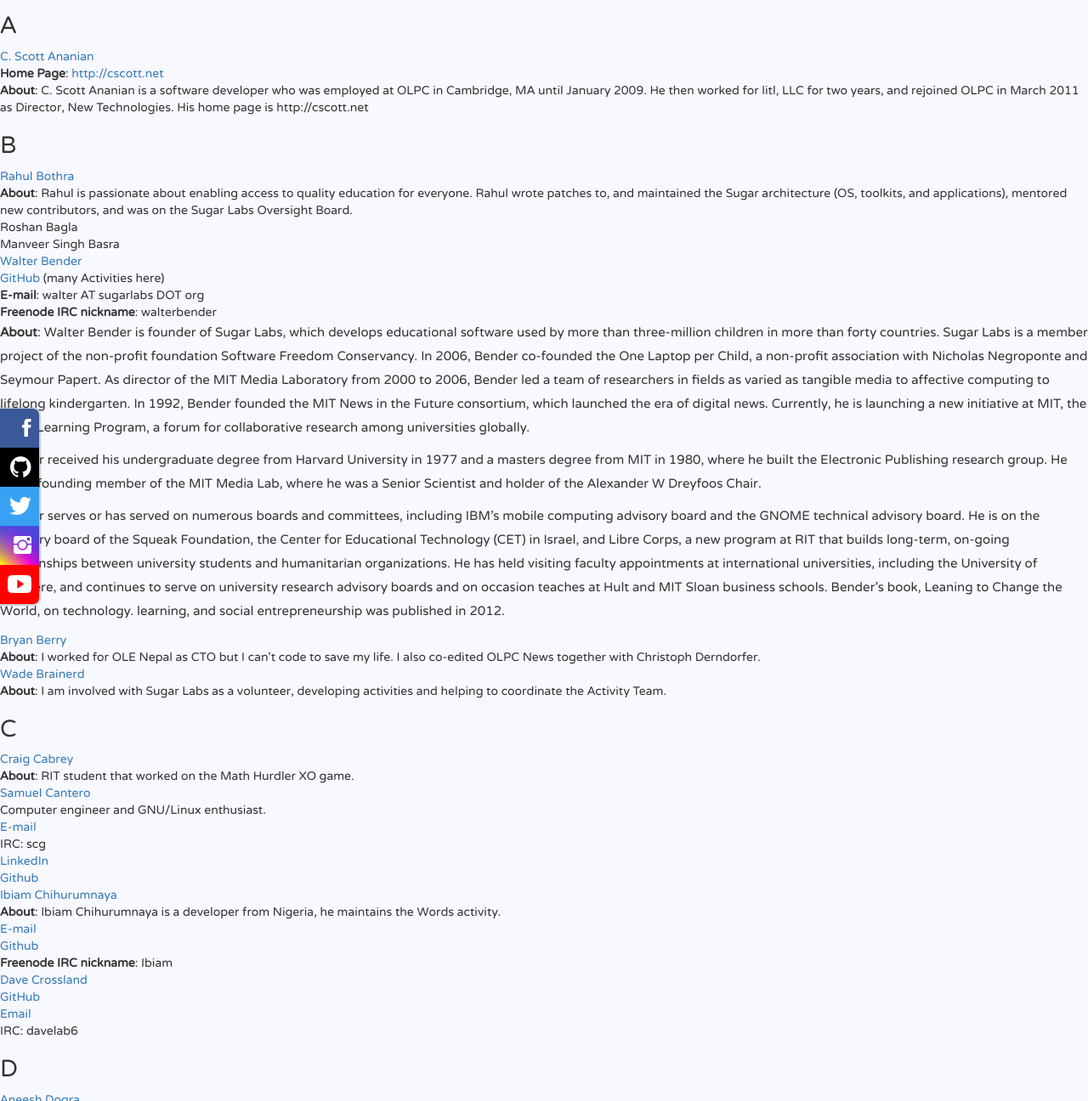
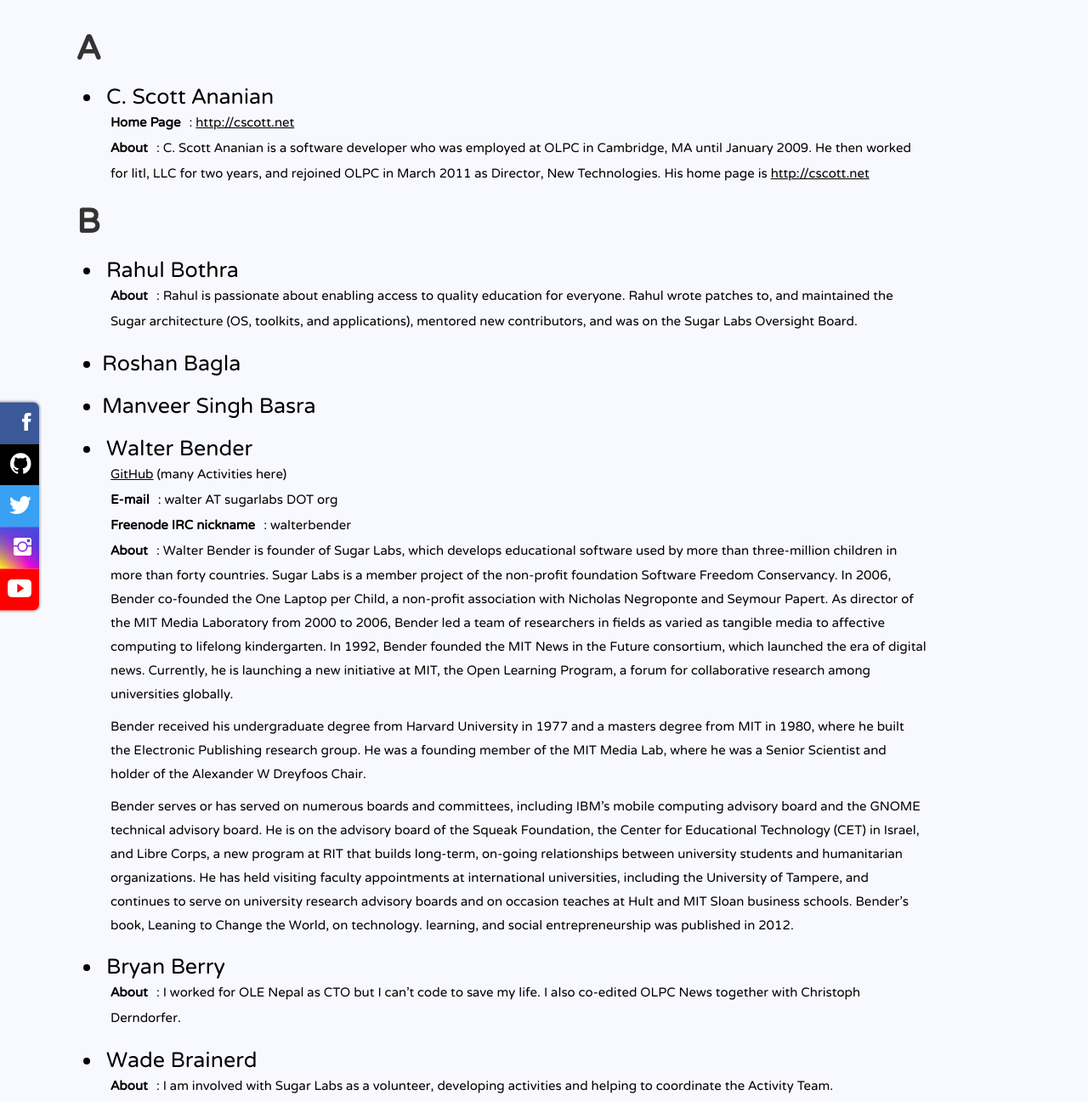
Before and after one commit to sugarlabs/www, a Jekyll site: the page built from profiles.md, in a window 1280 px wide and 1400 px high, cut to the strip 104-1400 px from the top of the window. Shown: the whole strip at 85% size. Built offline with Jekyll 4.4.1, drawn with Linux system fonts in a browser that asks for light colours; some web fonts are replaced; comment, search, counter and statistics services are not loaded.

Commit message:
Profiles readability
Profiles were tiny text, varying font size, aligned underneath social media icons, and had no arrangement of content.  Fixes https://github.com/sugarlabs/www-sugarlabs/issues/335

* add a layout for the profiles,

* use the new layout in the profiles markdown,

* add a stylesheet for contributors,

We're not sure when the problem was introduced.

Co-authored-by: James Cameron <quozl@laptop.org>

```diff
--- /dev/null
+++ b/_layouts/profiles.html
@@ -0,0 +1,14 @@
+---
+layout: default
+---
+
+<head>
+    <link rel="stylesheet" type="text/css" href="{{ site.baseurl }}/css/contributors.css" />
+</head>
+
+
+<div class="container padding contributors">
+
+    {{ content }}
+
+</div>
--- /dev/null
+++ b/css/contributors.css
@@ -0,0 +1,50 @@
+*{
+    line-height: 3rem;
+}
+.padding{
+    padding: 2rem 5rem;
+    margin-left: 2rem;
+}
+.contributors{
+    font-size: 2.5rem;
+}
+.contributors>ul{
+    word-wrap: break-word;
+    padding: 0rem 5rem;
+}
+.link, .link:active, .link:visited, .contributors>ul{
+    color: black;
+    text-decoration: black underline !important;
+}
+.contributors>ul>li{
+    margin-top: 2rem;
+}
+.contributors>ul>li>a, .contributors>ul>li>p, .contributors>ul>li>p>a {
+    text-decoration: none !important;
+    font-size: 2.5rem;
+    font-weight: 500;
+    padding: 0.5rem 0.5rem;
+    color: black;
+}
+.contributors>ul, .contributors>ul:active, .contributors>ul:visited, .contributors>ul:hover{
+    text-decoration: none !important;
+}
+h3{
+    font-size: 4rem;
+    font-weight: 800;
+    padding-left: 2rem;
+}
+strong{
+    padding-right: 1rem;
+}
+ul{
+    list-style:disc !important;
+}
+ul>li>ul{
+    margin-left:1rem ;
+    list-style: none !important;
+}
+ul>li>ul>li{
+
+    font-size: 1.5rem;
+}
--- a/profiles.md
+++ b/profiles.md
@@ -19,7 +19,7 @@
 * Roshan Bagla
 * Manveer Singh Basra
 * [Walter Bender](https://wiki.sugarlabs.org/go/User:Walter){:target="_blank"}
-    * [GitHub](https://github.com/walterbender) (many Activities here)
+    * [GitHub](https://github.com/walterbender){:target="_blank" .link} (many Activities here)
     * **E-mail**: walter AT sugarlabs DOT org
     * **Freenode IRC nickname**: walterbender
     * **About**: Walter Bender is founder of Sugar Labs, which develops educational software used by more than three-million children in more than forty countries. Sugar Labs is a member project of the non-profit foundation Software Freedom Conservancy. In 2006, Bender co-founded the One Laptop per Child, a non-profit association with Nicholas Negroponte and Seymour Papert. As director of the MIT Media Laboratory from 2000 to 2006, Bender led a team of researchers in fields as varied as tangible media to affective computing to lifelong kindergarten. In 1992, Bender founded the MIT News in the Future consortium, which launched the era of digital news. Currently, he is launching a new initiative at MIT, the Open Learning Program, a forum for collaborative research among universities globally.
@@ -34,22 +34,22 @@
 
 ### C
 
-* [Craig Cabrey](https://wiki.sugarlabs.org/go/User:Craigcabrey)
+* [Craig Cabrey](https://wiki.sugarlabs.org/go/User:Craigcabrey){:target="_blank"}
     * **About**: RIT student that worked on the Math Hurdler XO game.
-* [Samuel Cantero](https://wiki.sugarlabs.org/go/User:Scg)
+* [Samuel Cantero](https://wiki.sugarlabs.org/go/User:Scg){:target="_blank"}
     * Computer engineer and GNU/Linux enthusiast.
-    * [E-mail](mailto:scanterog@gmail.com)
+    * [E-mail](mailto:scanterog@gmail.com){:.link}
     * IRC: scg
-    * [LinkedIn](https://www.linkedin.com/in/scantero)
-    * [Github](https://github.com/scanterog)
+    * [LinkedIn](https://www.linkedin.com/in/scantero){:target="_blank" .link}
+    * [Github](https://github.com/scanterog){:target="_blank" .link}
 * [Ibiam Chihurumnaya](https://wiki.sugarlabs.org/go/User:Chimosky){:target="_blank"}
     * **About**: Ibiam Chihurumnaya is a developer from Nigeria, he maintains the Words activity.
-    * [E-mail](mailto:ibiamchihurumnaya AT gmail DOT com)
-    * [Github](https://github.com/chimosky)
+    * [E-mail](mailto:ibiamchihurumnaya AT gmail DOT com){:.link}
+    * [Github](https://github.com/chimosky){:target="_blank" .link}
     * **Freenode IRC nickname**: Ibiam
-* [Dave Crossland](https://wiki.sugarlabs.org/go/User:Davelab6)
-    * [GitHub](https://github.com/davelab6)
-    * [Email](mailto:dave@lab6.com)
+* [Dave Crossland](https://wiki.sugarlabs.org/go/User:Davelab6){:target="_blank"}
+    * [GitHub](https://github.com/davelab6){:target="_blank" .link}
+    * [Email](mailto:dave@lab6.com){:.link}
     * IRC: davelab6
 
 ### D
@@ -126,11 +126,11 @@
 * Abhishek Kaushik
 * Sanchit Kapoor
 * [Avni Khatri](https://wiki.sugarlabs.org/go/User:Avni){:target="_blank"}
-    * [E-mail](mailto:avni@kidsoncomputers.org)
+    * [E-mail](mailto:avni@kidsoncomputers.org){:.link}
     * IRC: avni
-    * [LinkedIn](https://www.linkedin.com/in/avnikhatri){:target="_blank"}
-    * [Twitter](http:/twitter.com/avni321){:target="_blank"}
-    * About: President of [Kids on Computers](http://kidsoncomputers.org/blog){:target="_blank"}
+    * [LinkedIn](https://www.linkedin.com/in/avnikhatri){:target="_blank" .link}
+    * [Twitter](http:/twitter.com/avni321){:target="_blank" .link}
+    * About: President of [Kids on Computers](http://kidsoncomputers.org/blog){:target="_blank" .link}
 
 ### L
 
```
Also changed, not shown: other parts of profiles.md (+11 -11 lines).
